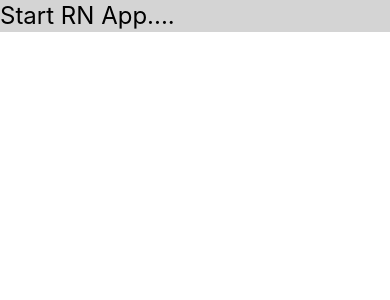
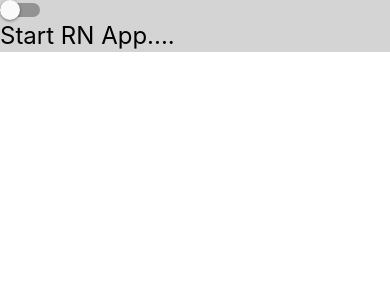
Before and after one commit to j-rayhan/tw-e-commerce, a React Native app: screen / in a window 390 px wide. Shown: the top 300 px of the page. Built offline with nearby package versions, Linux system fonts and the light colour scheme.

Commit message:
switch color schema

```diff
--- a/App.tsx
+++ b/App.tsx
@@ -12,8 +12,8 @@ import {
   ScrollView,
   StatusBar,
   StyleSheet,
+  Switch,
   Text,
-  useColorScheme,
   View,
 } from 'react-native';
 
@@ -24,22 +24,26 @@ import {
   LearnMoreLinks,
   ReloadInstructions,
 } from 'react-native/Libraries/NewAppScreen';
+import { useColorScheme } from 'nativewind';
 
 type SectionProps = PropsWithChildren<{
   title: string;
 }>;
 
 function App(): JSX.Element {
-  const isDarkMode = useColorScheme() === 'dark';
-
+  const {colorScheme, toggleColorScheme} = useColorScheme()
   const backgroundStyle = 'bg-neutral-300 dark:bg-slate-900';
   return (
     <SafeAreaView className={backgroundStyle}>
       <StatusBar
-        barStyle={isDarkMode ? 'light-content' : 'dark-content'}
+        barStyle={colorScheme === 'dark' ? 'light-content' : 'dark-content'}
         backgroundColor={backgroundStyle.backgroundColor}
       />
       <View>
+        <Switch
+          value={colorScheme === 'dark'}
+          onChange={() => toggleColorScheme()}
+        />
         <Text className="text-2xl text-black dark:text-white">
           Start RN App....
         </Text>
```
